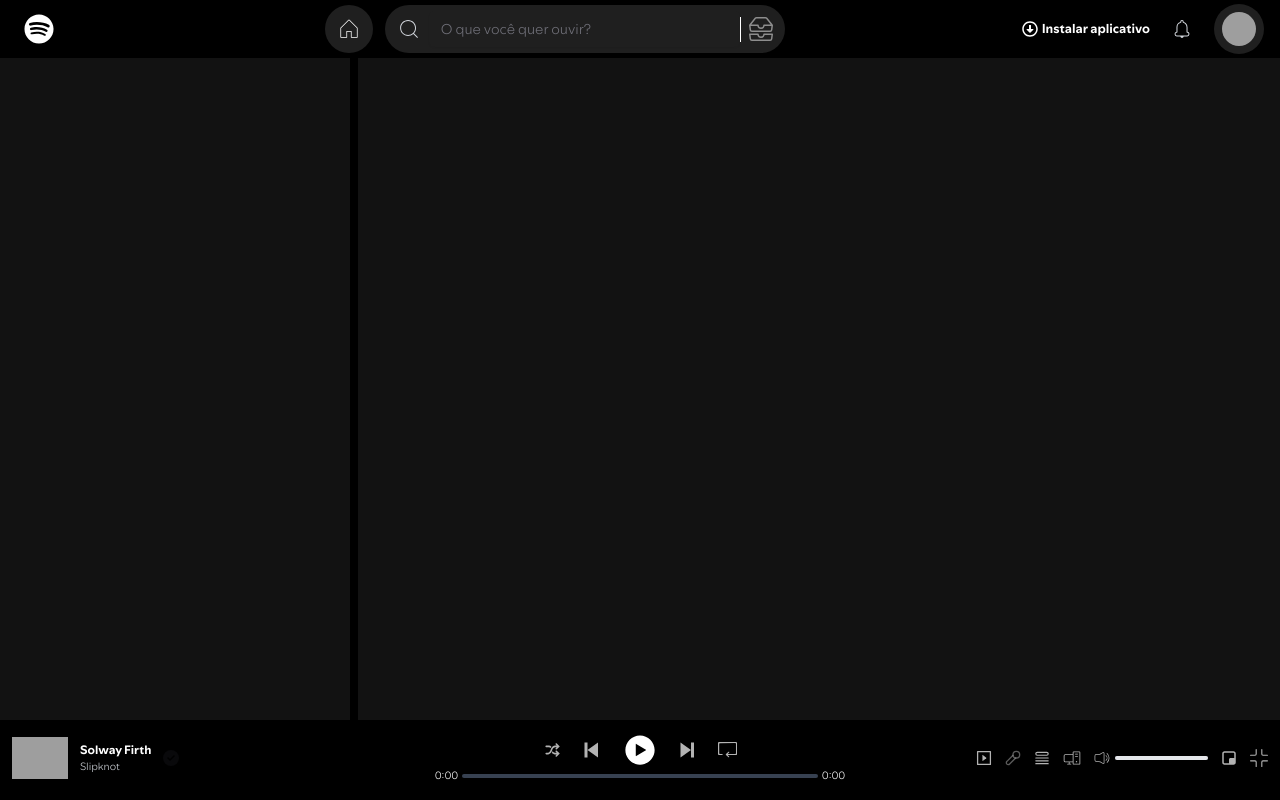
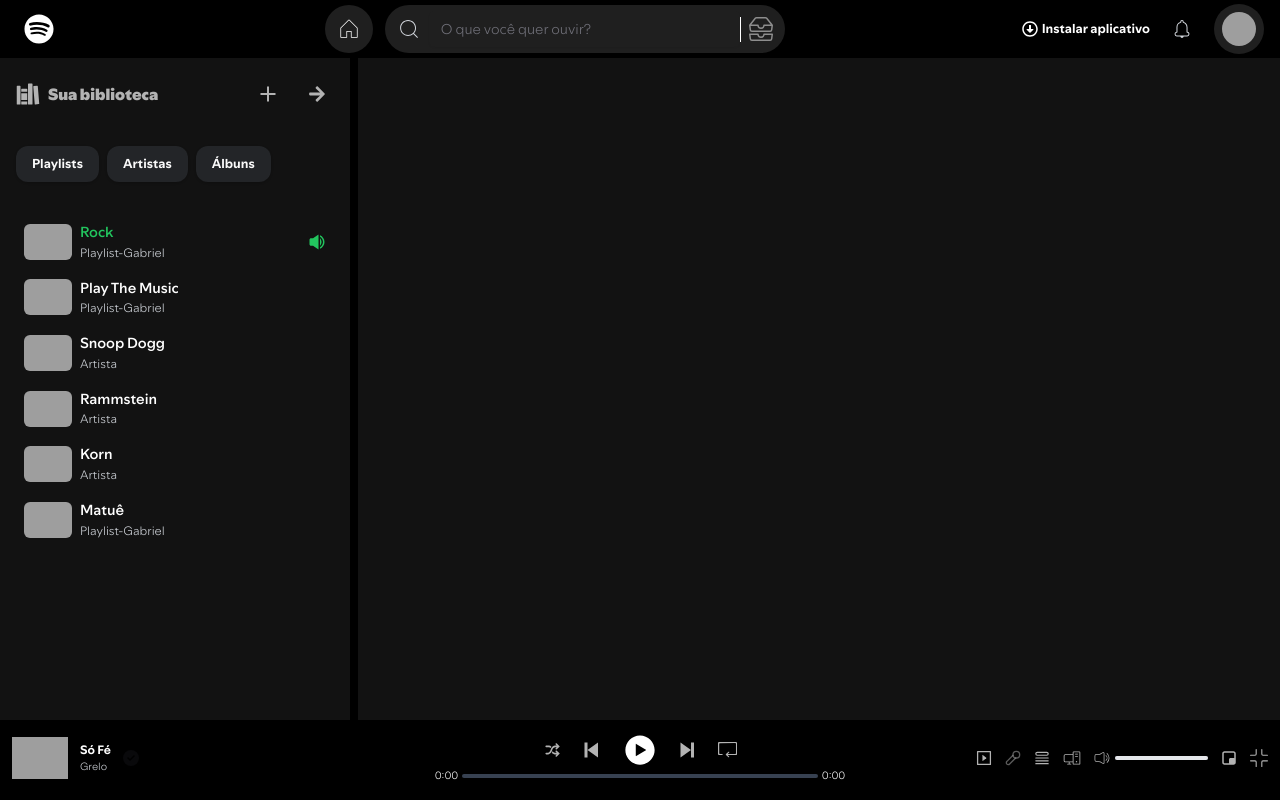
Before and after one commit to gabrielmendesdev/spotify-clone, a Next.js app: page / in a window 1280 px wide. Built offline with nearby package versions, Linux system fonts and the light colour scheme; grey boxes are pictures that could not be loaded.

Commit message:
feat: create library layout

```diff
--- a/next.config.mjs
+++ b/next.config.mjs
@@ -1,7 +1,7 @@
 /** @type {import('next').NextConfig} */
 const nextConfig = {
   images: {
-    domains: ['i.scdn.co'],
+    domains: ['i.scdn.co', 'mosaic.scdn.co'],
   },
 }
 
--- a/src/app/(home)/components/footer/index.tsx
+++ b/src/app/(home)/components/footer/index.tsx
@@ -41,9 +41,9 @@
   useEffect(() => {
     // Define uma música mock como exemplo
     setCurrentMusic({
-      image: "https://i.scdn.co/image/ab67616d0000485126f20b4d67c0c7b0f137ce4f",
-      name: "Solway Firth",
-      band: "Slipknot",
+      image: "https://i.scdn.co/image/ab67616d00001e0241b247657afb83a4bbea0edc",
+      name: "Só Fé",
+      band: "Grelo",
       currentTime: "0",
       totalTime: "5:55",
     });
--- a/src/app/(home)/components/your-library/index.tsx
+++ b/src/app/(home)/components/your-library/index.tsx
@@ -1,9 +1,25 @@
 import { useState, useEffect, useRef } from "react";
+import { IoLibrarySharp } from "react-icons/io5";
+import {
+  Tooltip,
+  TooltipContent,
+  TooltipProvider,
+  TooltipTrigger,
+} from "@/components/ui/tooltip";
+import { IoMdAdd } from "react-icons/io";
+import { FaArrowRight } from "react-icons/fa";
+import { Button } from "@/components/ui/button";
+import { LibraryService } from "@/service/library/LibraryModel";
+import Image from "next/image";
+import { BiSolidVolumeFull } from "react-icons/bi";
+import { MyLibraryPlaylists, Playlist } from "@/service/library/LibraryService";
 
-const [minWidth, maxWidth, defaultWidth] = [200, 500, 350];
+const [minWidth, maxWidth, defaultWidth] = [280, 500, 350];
 
 export default function YourLibrary() {
   const [width, setWidth] = useState(defaultWidth);
+  const [playlists, setPlaylists] = useState<Playlist[]>([]);
+  const [selectedPlaylistIndex, setSelectedPlaylistIndex] = useState<number>(0);
   const isResized = useRef(false);
 
   useEffect(() => {
@@ -26,10 +42,128 @@
     });
   }, []);
 
+  const getUserLibrary = async (): Promise<MyLibraryPlaylists> => {
+    const response = await LibraryService.GetUserLibrary();
+    return response;
+  };
+
+  useEffect(() => {
+    const fetchLibrary = async () => {
+      try {
+        const userLibrary = await getUserLibrary();
+        setPlaylists(userLibrary.playlists);
+      } catch (error) {
+        console.error("Erro ao buscar a biblioteca do usuário:", error);
+      }
+    };
+
+    fetchLibrary();
+  }, []);
+
+  const handlePlaylistClick = (index: number) => {
+    setSelectedPlaylistIndex(index);
+  };
+
   return (
     <div className="flex">
-      <div style={{ width: `${width / 16}rem` }} className="bg-[#121212]"></div>
-
+      <div style={{ width: `${width / 16}rem` }} className="bg-[#121212]">
+        <header className="w-full flex items-center justify-between p-4">
+          <TooltipProvider>
+            <Tooltip>
+              <TooltipTrigger asChild>
+                <div className="flex gap-2 cursor-pointer hover:text-white group">
+                  <IoLibrarySharp className="text-[#b3b3b3] text-2xl group-hover:text-white" />
+                  <p className="text-md spotify-font-black text-[#b3b3b3] group-hover:text-white">
+                    Sua biblioteca
+                  </p>
+                </div>
+              </TooltipTrigger>
+              <TooltipContent>
+                <p>Ocultar biblioteca</p>
+              </TooltipContent>
+            </Tooltip>
+          </TooltipProvider>
+          <div className="flex items-center gap-3">
+            <TooltipProvider>
+              <Tooltip>
+                <TooltipTrigger asChild>
+                  <div className="flex gap-2 hover:bg-gray-700 hover:bg-opacity-15 rounded-full cursor-pointer p-2">
+                    <IoMdAdd className="text-[#b3b3b3] text-2xl group-hover:text-white" />
+                  </div>
+                </TooltipTrigger>
+                <TooltipContent>
+                  <p>Criar playlist ou pasta</p>
+                </TooltipContent>
+              </Tooltip>
+            </TooltipProvider>
+            <TooltipProvider>
+              <Tooltip>
+                <TooltipTrigger asChild>
+                  <div className="flex gap-2 hover:bg-gray-700 hover:bg-opacity-15 rounded-full p-2 cursor-pointer">
+                    <FaArrowRight className="text-[#b3b3b3] text-lg group-hover:text-white" />
+                  </div>
+                </TooltipTrigger>
+                <TooltipContent>
+                  <p>Mostrar mais</p>
+                </TooltipContent>
+              </Tooltip>
+            </TooltipProvider>
+          </div>
+        </header>
+        <div className="w-full flex items-center justify-start p-4 gap-2">
+          <Button
+            type="button"
+            className="rounded-xl spotify-font-bold bg-gray-500 bg-opacity-20 hover:bg-opacity-30 hover:bg-gray-400 text-[0.8rem]"
+          >
+            Playlists
+          </Button>
+          <Button
+            type="button"
+            className="rounded-xl spotify-font-bold bg-gray-500 bg-opacity-20 hover:bg-opacity-30 hover:bg-gray-400 text-[0.8rem]"
+          >
+            Artistas
+          </Button>
+          <Button
+            type="button"
+            className="rounded-xl spotify-font-bold bg-gray-500 bg-opacity-20 hover:bg-opacity-30 hover:bg-gray-400 text-[0.8rem]"
+          >
+            Álbuns
+          </Button>
+        </div>
+        <div className="w-full flex flex-col items-center justify-start p-4">
+          {playlists.length > 0 &&
+            playlists.map((playlist, index) => (
+              <div
+                key={index}
+                className={`w-full flex items-center justify-start gap-2 cursor-pointer hover:bg-gray-500 hover:bg-opacity-20 rounded-md p-2 ${selectedPlaylistIndex ? "hover:bg-gray-500" : ""}`}
+                onClick={() => handlePlaylistClick(index)}
+              >
+                <Image
+                  src={playlist.coverImage}
+                  width={48}
+                  height={48}
+                  alt="Imagem de capa"
+                  className="rounded-md"
+                />
+                <div>
+                  <p
+                    className={`text-[0.9rem] spotify-font-medium ${
+                      index === selectedPlaylistIndex ? "text-green-500" : ""
+                    }`}
+                  >
+                    {playlist.name}
+                  </p>
+                  <p className="text-[0.75rem] text-gray-300">
+                    {playlist.description}
+                  </p>
+                </div>
+                {index === selectedPlaylistIndex && (
+                  <BiSolidVolumeFull className="text-green-500 text-lg ml-auto" />
+                )}
+              </div>
+            ))}
+        </div>
+      </div>
       <div
         className="w-2 cursor-col-resize"
         onMouseDown={() => {
--- a/src/app/globals.css
+++ b/src/app/globals.css
@@ -73,6 +73,13 @@
 }
 
 @font-face {
+  font-family: 'SpotifyMixBlack';
+  src: url('/fonts/SpotifyMix-Black.woff') format('woff');
+  font-weight: 900;
+  font-style: normal;
+}
+
+@font-face {
   font-family: 'SpotifyMixBold';
   src: url('/fonts/SpotifyMix-Bold.woff') format('woff');
   font-weight: 700;
@@ -84,11 +91,28 @@
   src: url('/fonts/SpotifyMix-Medium.woff') format('woff');
   font-style: normal;
 }
+@font-face {
+  font-family: 'SpotifyMixRegular';
+  src: url('/fonts/SpotifyMix-Regular.woff') format('woff');
+  font-style: normal;
+}
 
 body {
   font-family: 'SpotifyMixLight', sans-serif;
 }
 
+.spotify-font-medium {
+  font-family: 'SpotifyMixMedium', sans-serif;
+}
+
+.spotify-font-regular {
+  font-family: 'SpotifyMixRegular', sans-serif;
+}
+
 .spotify-font-bold {
   font-family: 'SpotifyMixBold', sans-serif;
 }
+
+.spotify-font-black {
+  font-family: 'SpotifyMixBlack', sans-serif;
+}
--- /dev/null
+++ b/src/service/library/LibraryModel.ts
@@ -0,0 +1,54 @@
+import { Playlist, MyLibraryPlaylists } from "./LibraryService";
+
+const fakePlaylistsData: Playlist[] = [
+  {
+    coverImage:
+      "https://mosaic.scdn.co/640/ab67616d00001e02457163bec7e8e4decf8c6375ab67616d00001e02691b957dd47dd9de22a5c581ab67616d00001e026b3463e7160d333ada4b175aab67616d00001e028443a724ced4e3bef303fb7a",
+    name: "Rock",
+    description: "Playlist-Gabriel",
+  },
+  {
+    coverImage:
+      "https://mosaic.scdn.co/640/ab67616d00001e02121d5f92cf90576907dfb1e5ab67616d00001e02304ae5169ad8e53e261b93f2ab67616d00001e027a9bf5f82e32d33d4503fe7bab67616d00001e02b3591763154a27326b3f431a",
+    name: "Play The Music",
+    description: "Playlist-Gabriel",
+  },
+  {
+    coverImage:
+      "https://i.scdn.co/image/ab6761610000e5eb9a398209a4ef3360dce2dec4",
+    name: "Snoop Dogg",
+    description: "Artista",
+  },
+  {
+    coverImage:
+      "https://i.scdn.co/image/ab6761610000e5eb32845b1556f9dbdfe8ee6575",
+    name: "Rammstein",
+    description: "Artista",
+  },
+  {
+    coverImage:
+      "https://i.scdn.co/image/ab6761610000e5eb29af2ffb6f4ddd6324f878bc",
+    name: "Korn",
+    description: "Artista",
+  },
+  {
+    coverImage:
+      "https://i.scdn.co/image/ab6761610000e5eb654dc6b69f86aeb73527fc07",
+    name: "Matuê",
+    description: "Playlist-Gabriel",
+  },
+];
+
+export const LibraryService = {
+  GetUserLibrary: async (): Promise<MyLibraryPlaylists> => {
+    // const endpoint = '/Fake/GetUserLibrary'
+    try {
+      const response: MyLibraryPlaylists = {
+        playlists: fakePlaylistsData,
+      };
+      return response;
+    } catch (error) {
+      throw new Error(`Não foi possível criar um usuário: ${error}`);
+    }
+  },
+};
--- /dev/null
+++ b/src/service/library/LibraryService.ts
@@ -0,0 +1,9 @@
+export interface Playlist {
+  coverImage: string;
+  name: string;
+  description: string;
+}
+
+export interface MyLibraryPlaylists {
+  playlists: Playlist[];
+}
```
